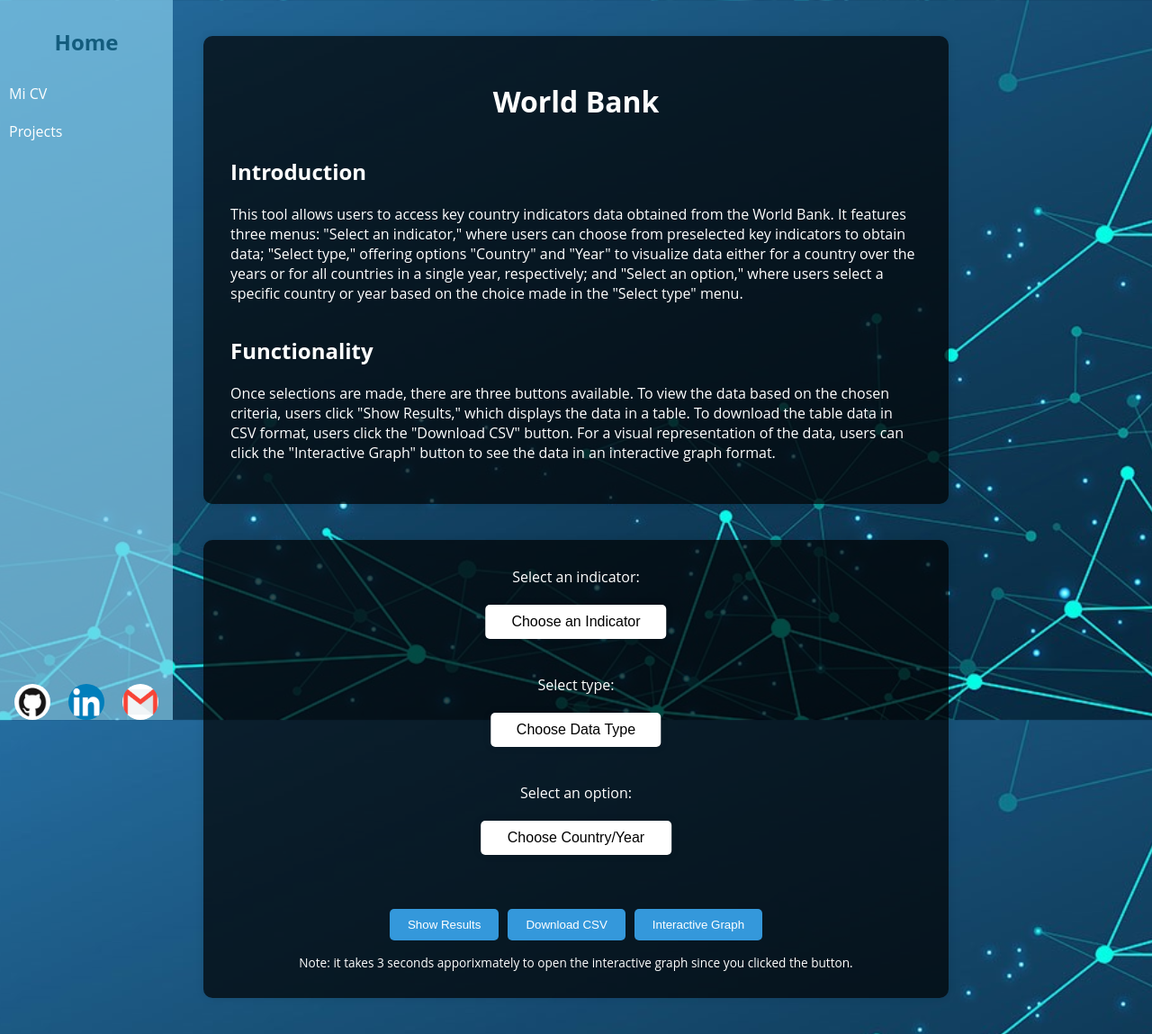
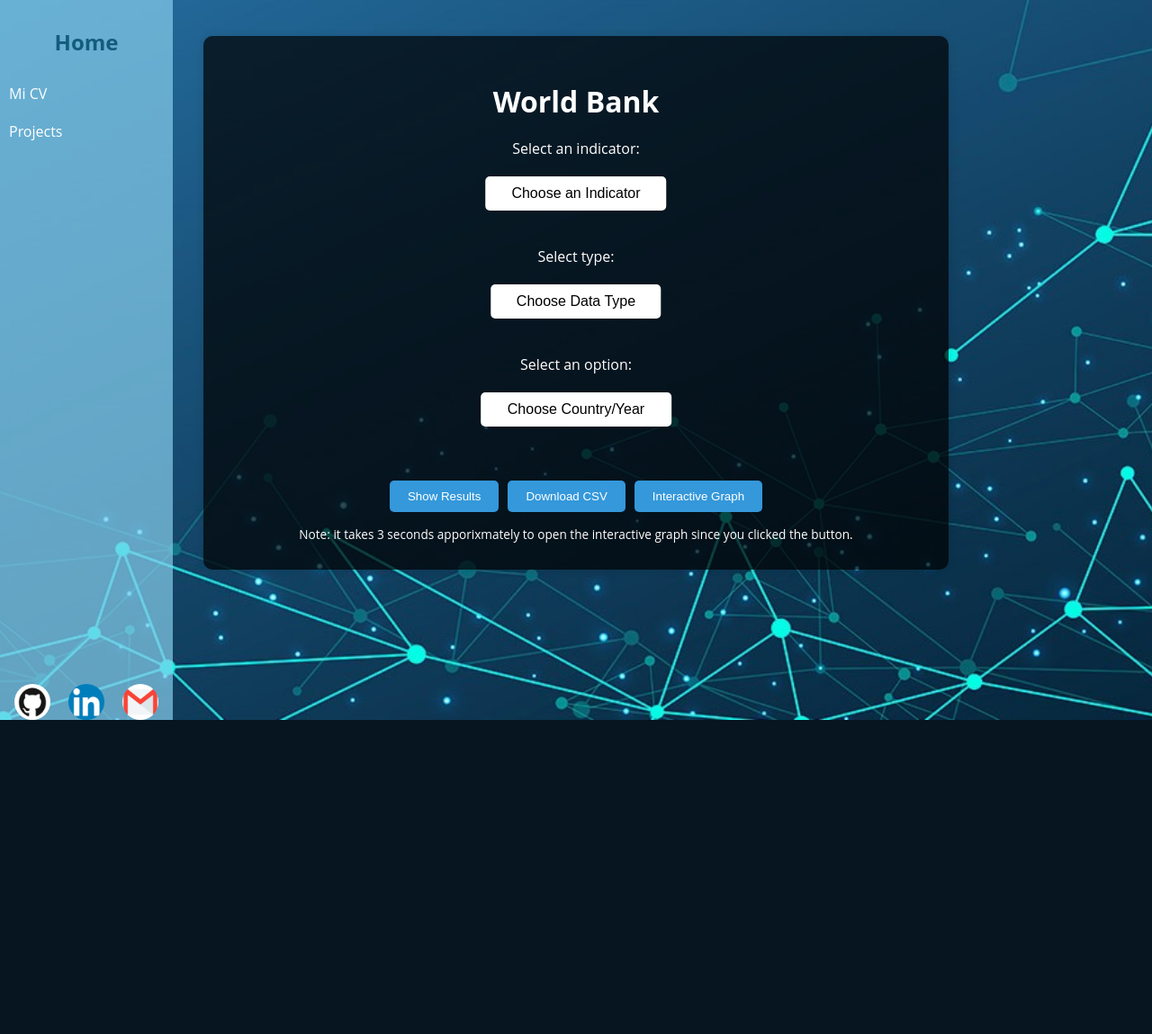
Before and after one commit to ale-camer/personal_website, a Flask app: page /world_bank in a window 1280 px wide. Shown: the whole page at 90% size. After the commit the page ends 800 px from the top, so only its background shows below. Run offline with Flask 3, Linux system fonts and the light colour scheme.

Commit message:
sssssssssssssssss

```diff
--- a/templates/world_bank.html
+++ b/templates/world_bank.html
@@ -2,32 +2,9 @@
 
 {% block content %}
 <div class="container">
-    <!-- World Bank Keyphrase Extraction Container -->
+    <!-- Dropdown Menus and Buttons for World Bank Data Selection -->
     <div class="project-container">
         <h1 class="project-title">World Bank</h1>
-
-        <!-- Introduction Section -->
-        <div class="introduction">
-            <h2>Introduction</h2>
-            <p>This tool allows users to access key country indicators data obtained from the World Bank. It features
-                three menus: "Select an indicator," where users can choose from preselected key indicators to obtain
-                data; "Select type," offering options "Country" and "Year" to visualize data either for a country over
-                the years or for all countries in a single year, respectively; and "Select an option," where users
-                select a specific country or year based on the choice made in the "Select type" menu.</p>
-        </div>
-
-        <!-- Functionality Section -->
-        <div class="functionality">
-            <h2>Functionality</h2>
-            <p>Once selections are made, there are three buttons available. To view the data based on the chosen
-                criteria, users click "Show Results," which displays the data in a table. To download the table data in
-                CSV format, users click the "Download CSV" button. For a visual representation of the data, users can
-                click the "Interactive Graph" button to see the data in an interactive graph format.</p>
-        </div>
-    </div>
-
-    <!-- Dropdown Menus and Buttons for World Bank Data Selection -->
-    <div class="project-container">
         <!-- Dropdown for selecting an indicator -->
         <div class="world-bank-dropdown-group">
             <label for="indicators">Select an indicator:</label>
```
